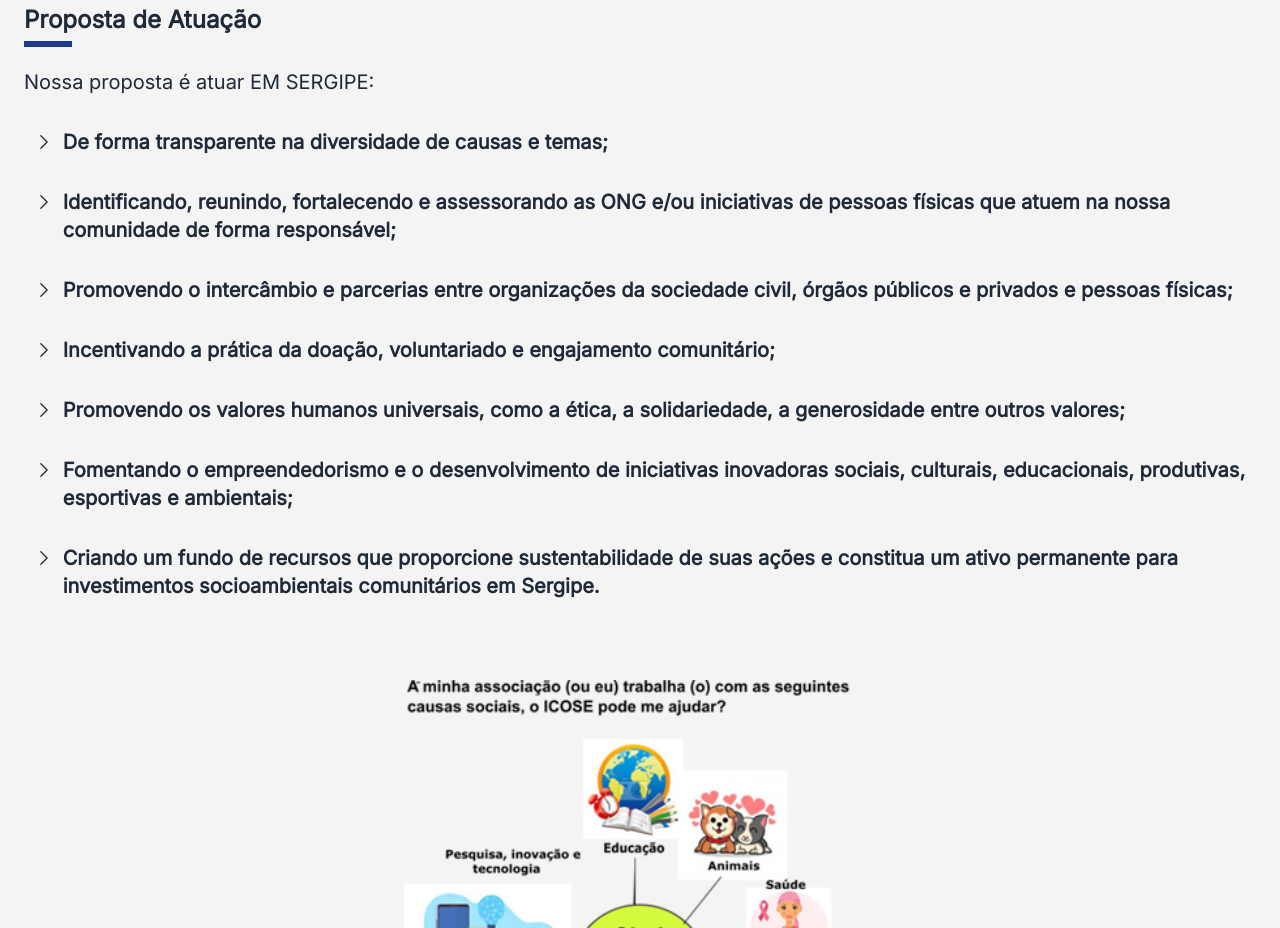
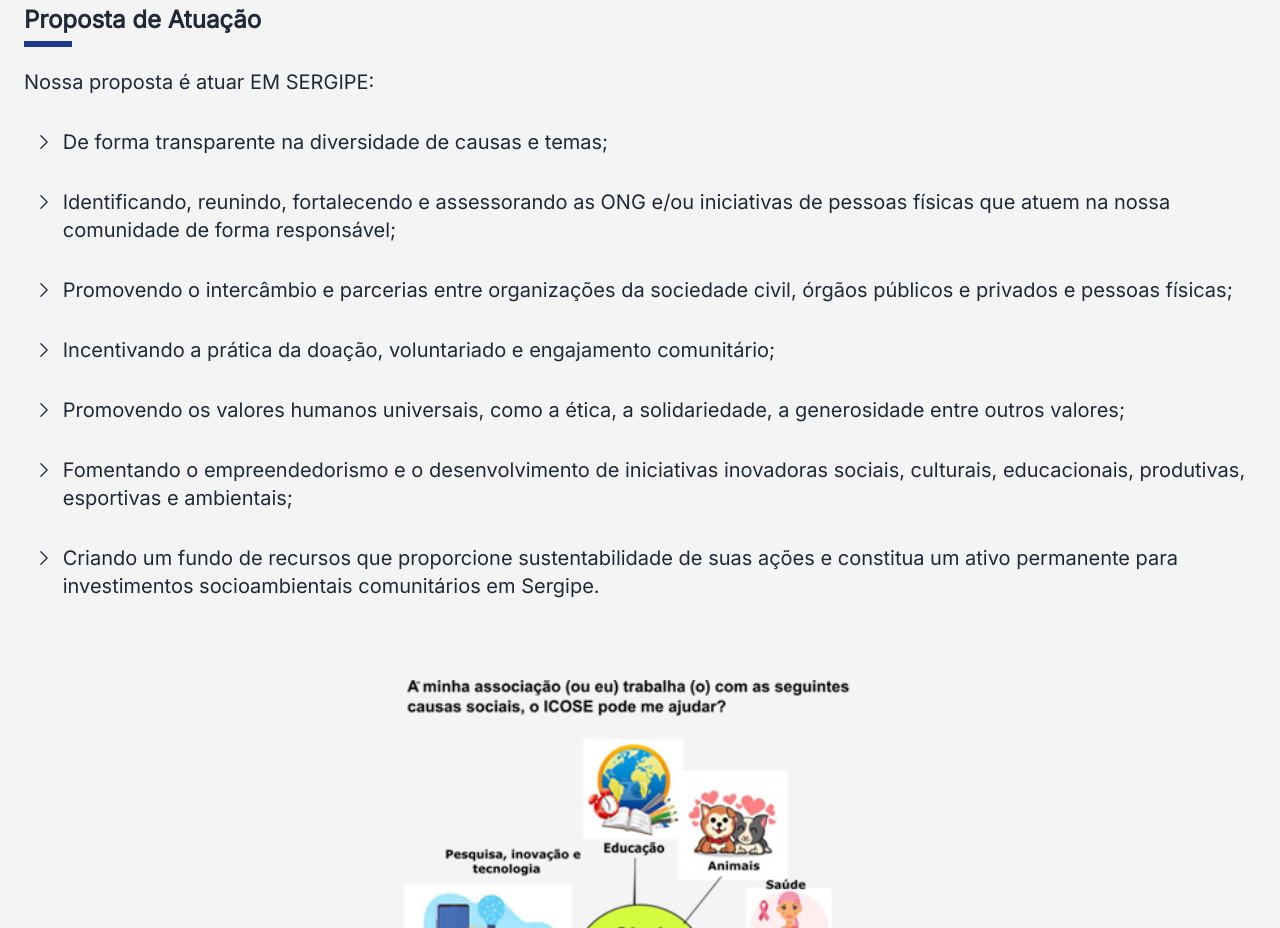
Before and after one commit to softeam-org/icose-web, a React (Vite) app: page / in a window 1280 px wide. Shown: the part 1480-2408 px from the top of the page. Built offline with nearby package versions, Linux system fonts and the light colour scheme.

Commit message:
Ajustando fonte

```diff
--- a/src/components/Inicio/ArrowList.jsx
+++ b/src/components/Inicio/ArrowList.jsx
@@ -3,7 +3,7 @@ import { CaretRight } from "@phosphor-icons/react";
 
 const ArrowList = ({ items }) => {
   return (
-    <div className="flex flex-col gap-8 font-semibold text-base md:text-lg xl:text-xl">
+    <div className="flex flex-col gap-8 font-medium	 text-base md:text-lg xl:text-xl">
       {items.map((item, index) => (
         <div key={index} className="flex items-start">
           <CaretRight size={32} className="mt-1 w-10 h-5" />
```
